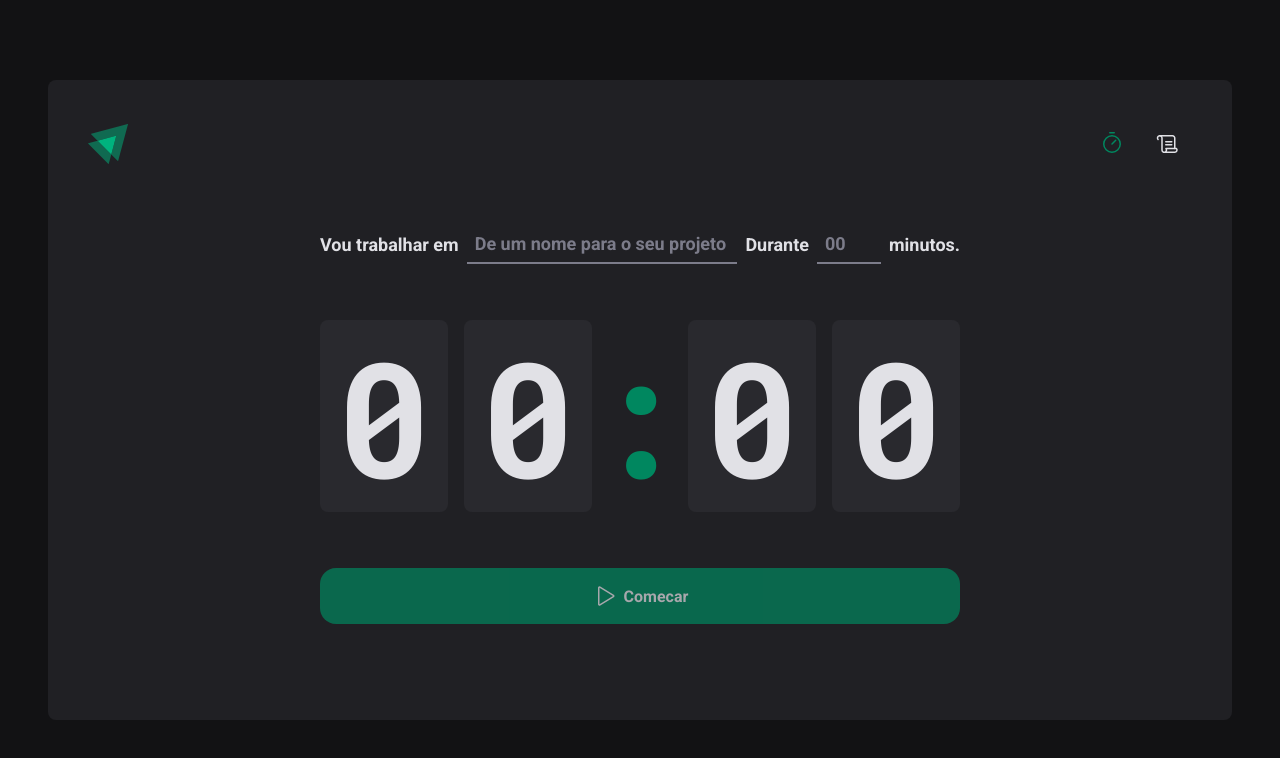
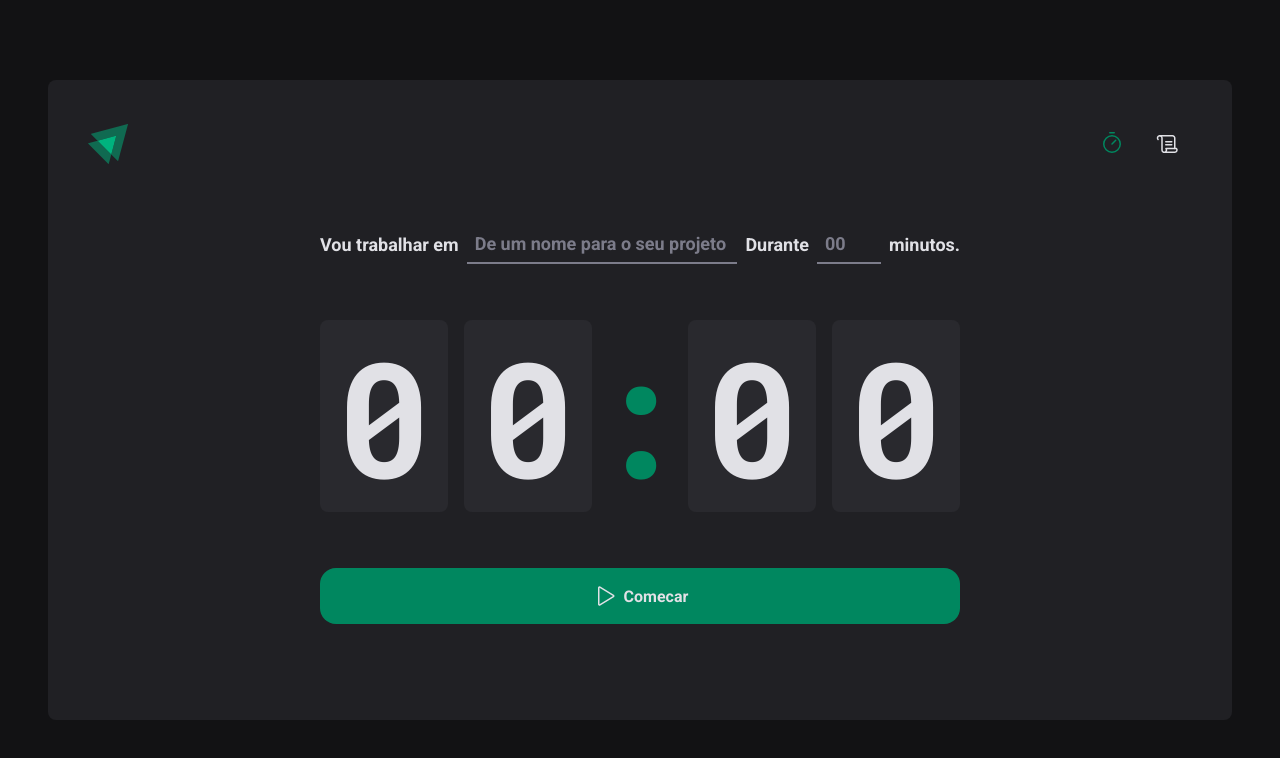
Before and after one commit to seven-beto/pomodoro-timer, a React (Vite) app: page / in a window 1280 px wide. Shown: the top 758 px of the page. Built offline with nearby package versions, Linux system fonts and the light colour scheme.

Commit message:
React-Hook-Form

```diff
--- a/package.json
+++ b/package.json
@@ -13,6 +13,7 @@
     "phosphor-react": "^1.4.1",
     "react": "^18.3.1",
     "react-dom": "^18.3.1",
+    "react-hook-form": "^7.54.2",
     "styled-components": "^6.1.14"
   },
   "devDependencies": {
--- a/src/pages/Home/index.tsx
+++ b/src/pages/Home/index.tsx
@@ -1,13 +1,29 @@
 import { Play } from "phosphor-react";
+import { useForm } from 'react-hook-form';
 import { CountdownContainer, FormContainer, HomeContainer, MinutesAmountInput, Separator, StartCountdownButton, TaskInput } from "./styles";
 
+
 export function Home () {
+    const { register, handleSubmit,  watch} = useForm()
+
+    function handleCreateNewCycle(data: any) {
+        console.log(data)
+    }
+
+    const task = watch('task')
+    const isSubmitDisabled = !task;
+
     return (
         <HomeContainer>
-            <form action= "">
+            <form onSubmit={handleSubmit(handleCreateNewCycle)} action= "">
                 <FormContainer>
                     <label htmlFor="">Vou trabalhar em</label>
-                    <TaskInput id="task" list="task-suggestions" placeholder="De um nome para o seu projeto"/>
+                    <TaskInput
+                        id="task"
+                        list="task-suggestions"
+                        placeholder="De um nome para o seu projeto"
+                        {...register('task')}
+                                                />
 
                     <datalist id="task-suggestions">
                         <option value="Projeto 1" />
@@ -24,6 +40,7 @@
                         step={5}
                         min={5}
                         max={60}
+                        {...register('minutesAmount', {valueAsNumber : true})}
                     />
 
                     <span>minutos.</span>
@@ -37,7 +54,7 @@
                     <span>0</span>
                 </CountdownContainer>
 
-                <StartCountdownButton disabled type="submit">
+                <StartCountdownButton disabled={!isSubmitDisabled} type="submit">
                     <Play size={24}/>
                     Comecar
                 </StartCountdownButton>
```
Also changed, not shown: 1 other file (tests, documents, lock files or other folders).
